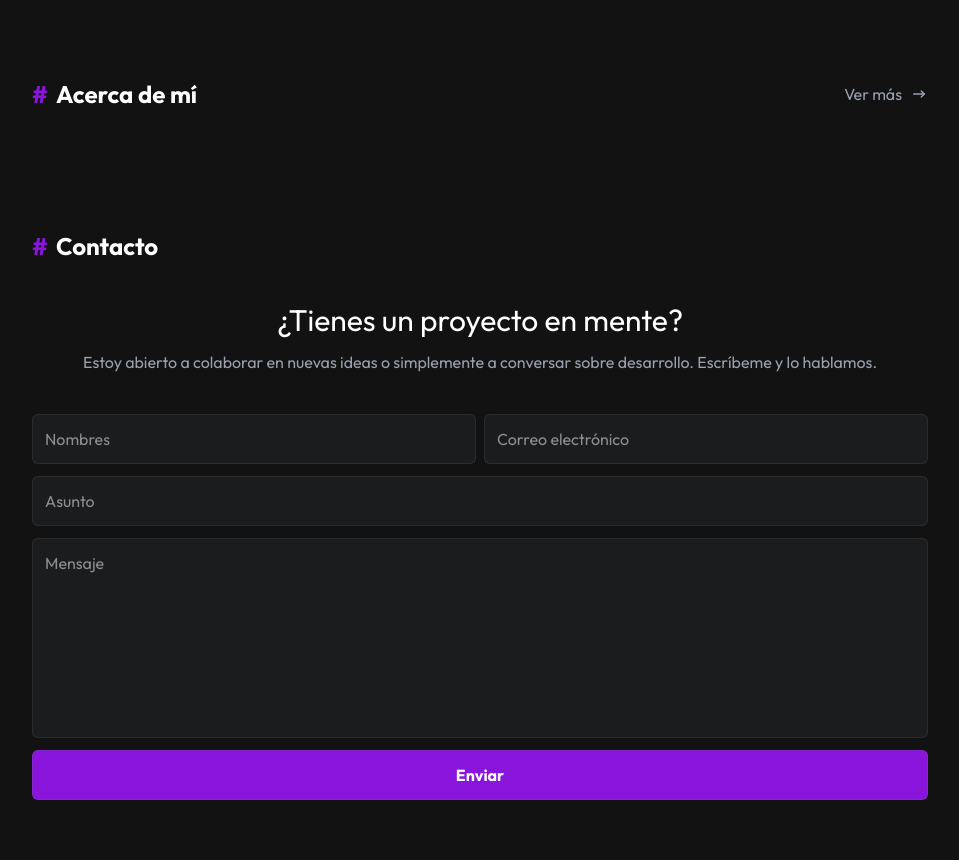
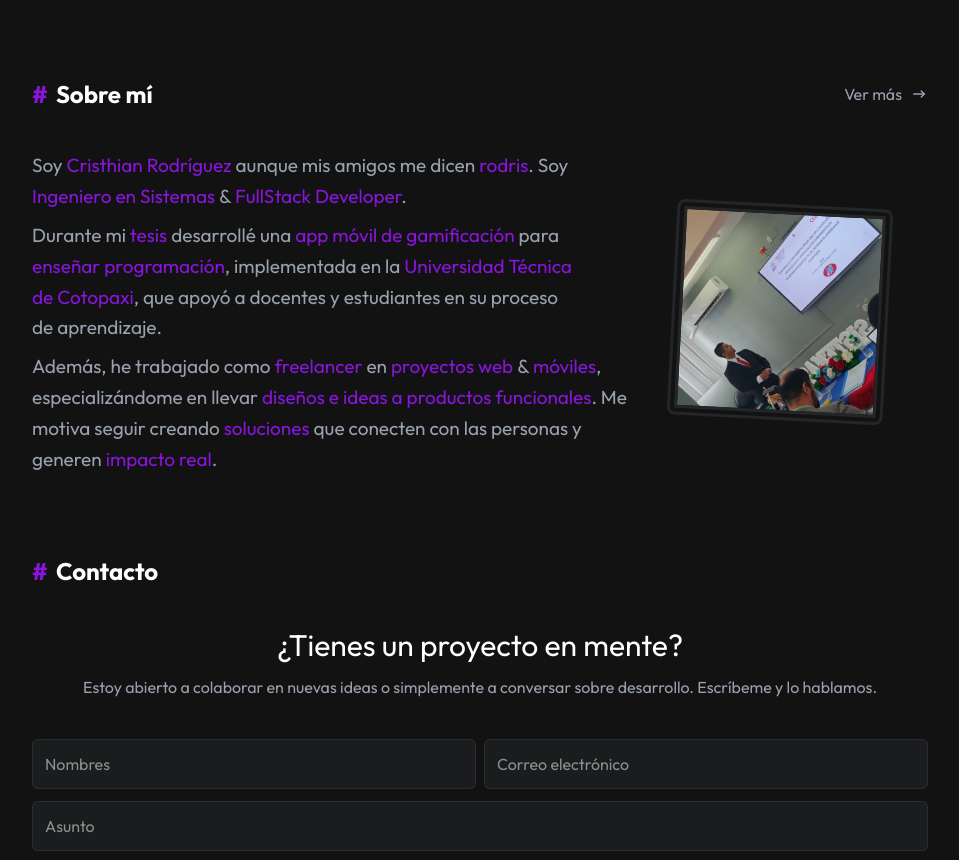
Before and after one commit to cris-rod96/rodris-porfolio, an Astro site: page / in a window 1280 px wide. Shown: the part 1344-2204 px from the top of the page, without its empty margins (160-1119 px from the left). Built offline with nearby package versions, Linux system fonts and the light colour scheme; Astro itself is replaced by a stand-in of ours.

Commit message:
Sección de about

```diff
--- a/src/components/AboutSection.astro
+++ b/src/components/AboutSection.astro
@@ -2,4 +2,47 @@
 import SectionContainer from "./SectionContainer.astro";
 ---
 
-<SectionContainer title="Acerca de mí" href="/about" />
+<SectionContainer title="Sobre mí" href="/about">
+  <div class="grid grid-cols-3 gap-1">
+    <!-- Left -->
+    <div
+      class="col-span-2 flex flex-col gap-2 leading-relaxed text-pretty text-[19px] [&>p>span]:font-normal [&>p>span]:text-[#8914dc] text-gray-400"
+    >
+      <p>
+        Soy <span>Cristhian Rodríguez</span> aunque mis amigos me dicen <span
+          >rodris</span
+        >. Soy <span>Ingeniero en Sistemas</span> & <span
+          >FullStack Developer</span
+        >.
+      </p>
+
+      <p>
+        Durante mi <span>tesis</span> desarrollé una <span
+          >app móvil de gamificación</span
+        > para <span>enseñar programación</span>, implementada en la <span
+          >Universidad Técnica de Cotopaxi</span
+        >, que apoyó a docentes y estudiantes en su proceso de aprendizaje.
+      </p>
+      <p>
+        Además, he trabajado como <span>freelancer</span> en <span
+          >proyectos web</span
+        > & <span>móviles</span>, especializándome en llevar <span
+          >diseños e ideas a productos funcionales</span
+        >. Me motiva seguir creando <span>soluciones</span> que conecten con las
+        personas y generen <span>impacto real</span>.
+      </p>
+    </div>
+
+    <div class="h-auto px-10 flex justify-center items-center">
+      <picture
+        class="w-64 h-auto relative overflow-hidden border-10 border-double border-gray-500/20 rounded-lg rotate-3 aspect-square"
+      >
+        <img
+          src="/images/rodris.jpeg"
+          alt=""
+          class="w-full h-full object-cover absolute"
+        />
+      </picture>
+    </div>
+  </div>
+</SectionContainer>
```
Also changed, not shown: public/images/rodris.jpeg (added).
